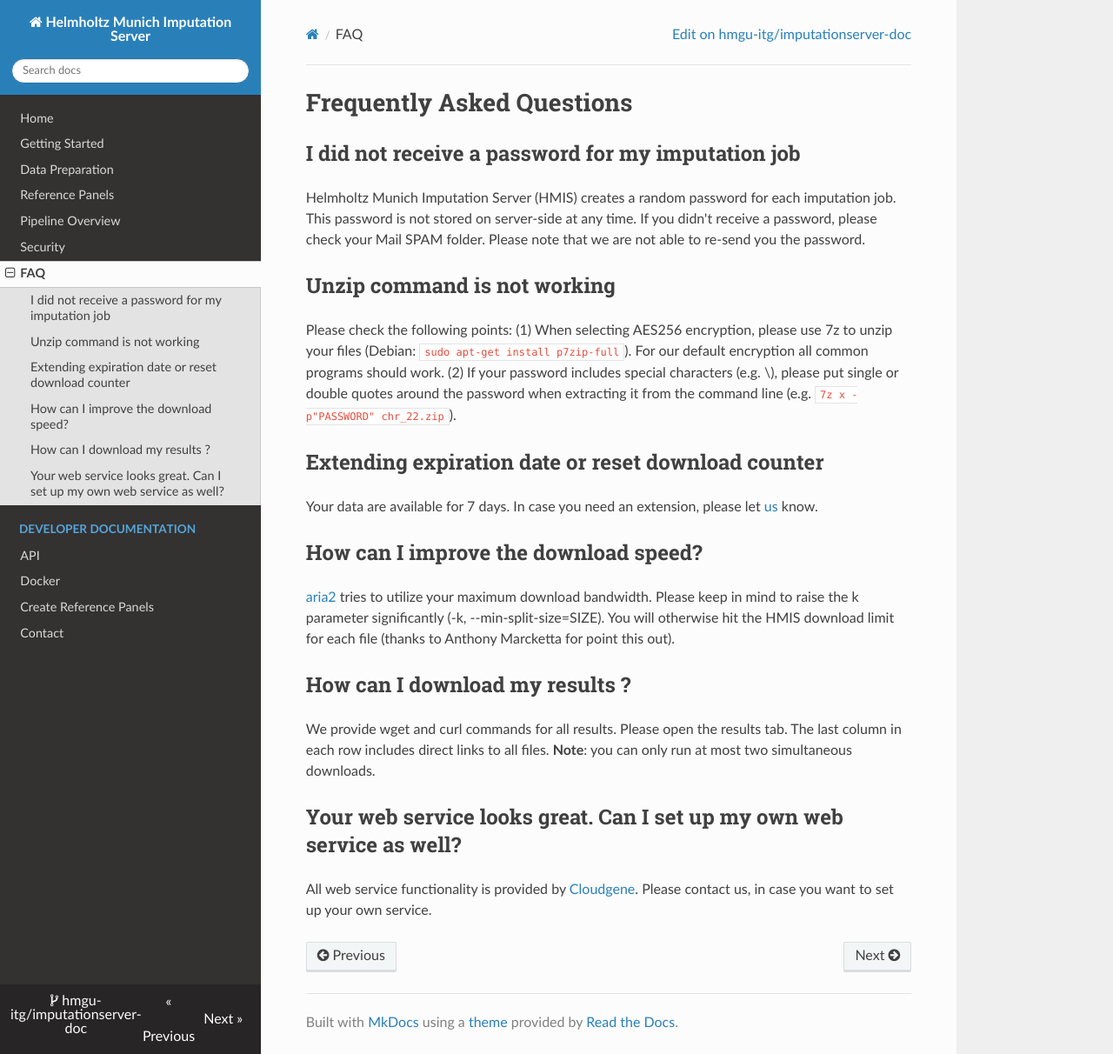
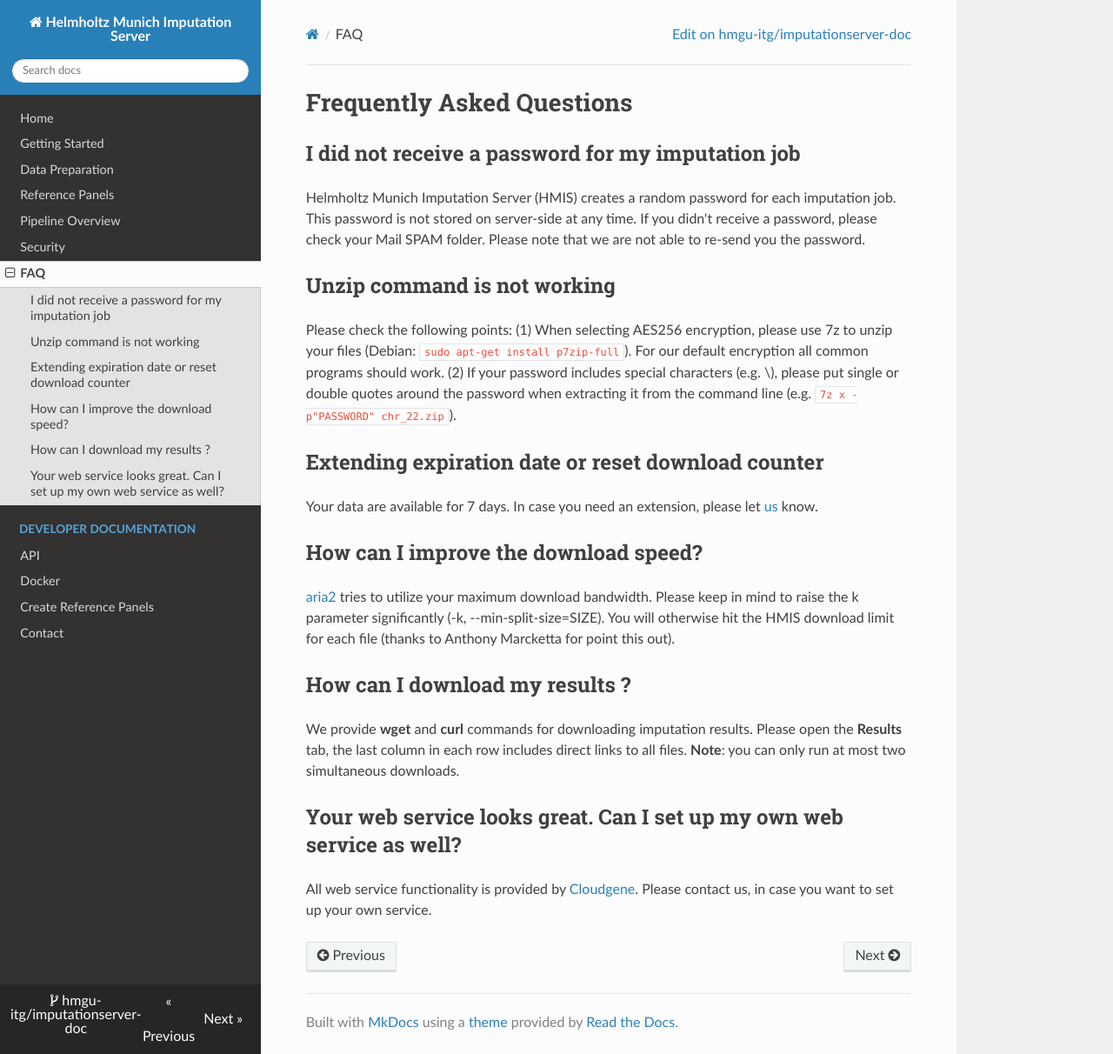
Before and after one commit to hmgu-itg/imputationserver-doc, an MkDocs documentation site: the page built from docs/faq.md, in a window 1280 px wide and 1212 px high. Shown: the whole window at 87% size. Built offline with MkDocs 1.6.1, drawn with Linux system fonts in a browser that asks for light colours; nearby versions of some CDN libraries.

Commit message:
Update faq.md

```diff
--- a/docs/faq.md
+++ b/docs/faq.md
@@ -18,7 +18,7 @@ We provide wget command for all results. Please open the results tab. The last c
 --->
 
 ## How can I download my results ?
-We provide wget and curl commands for all results. Please open the results tab. The last column in each row includes direct links to all files.
+We provide **wget** and **curl** commands for downloading imputation results. Please open the **Results** tab, the last column in each row includes direct links to all files.
 **Note**: you can only run at most two simultaneous downloads.
 
 
```
